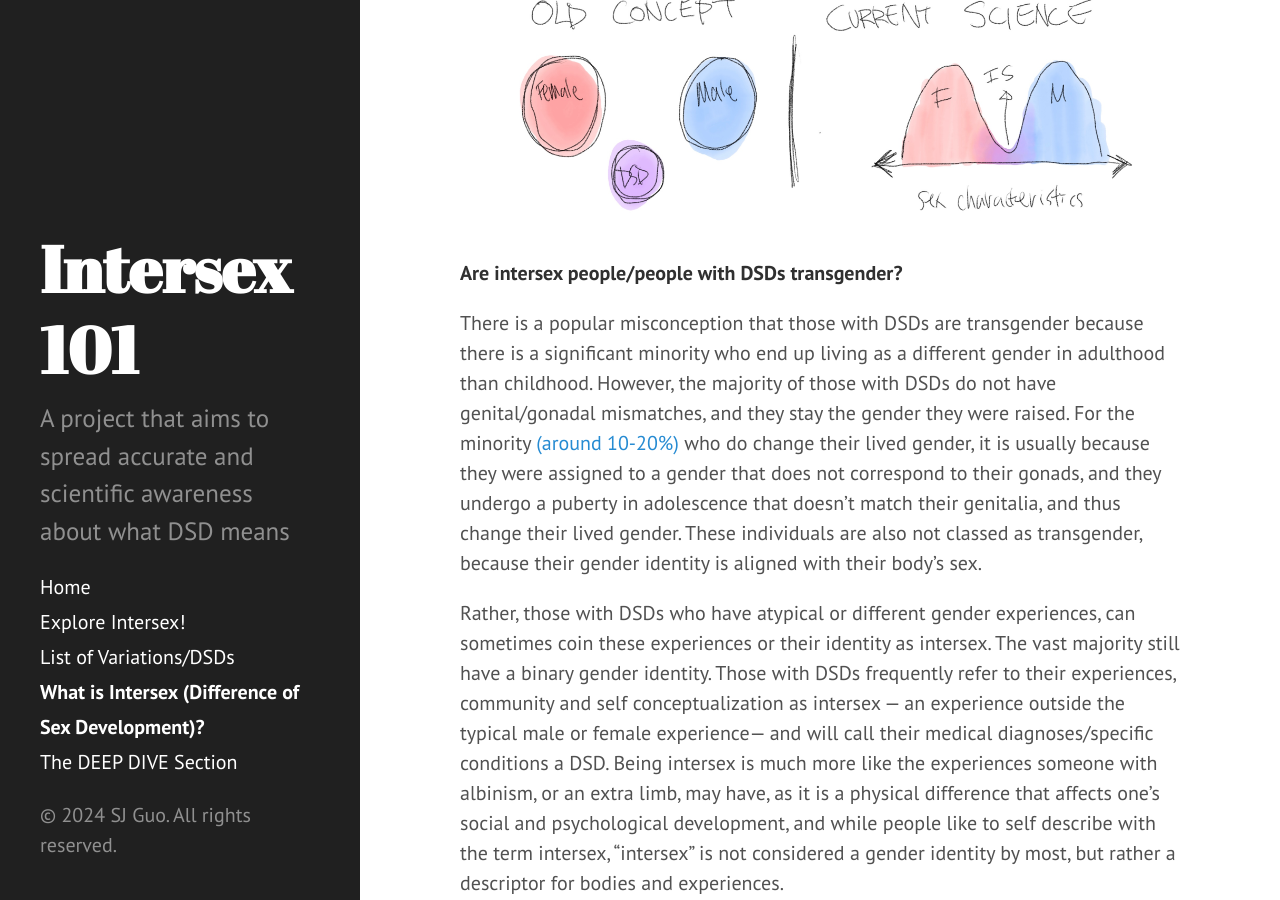
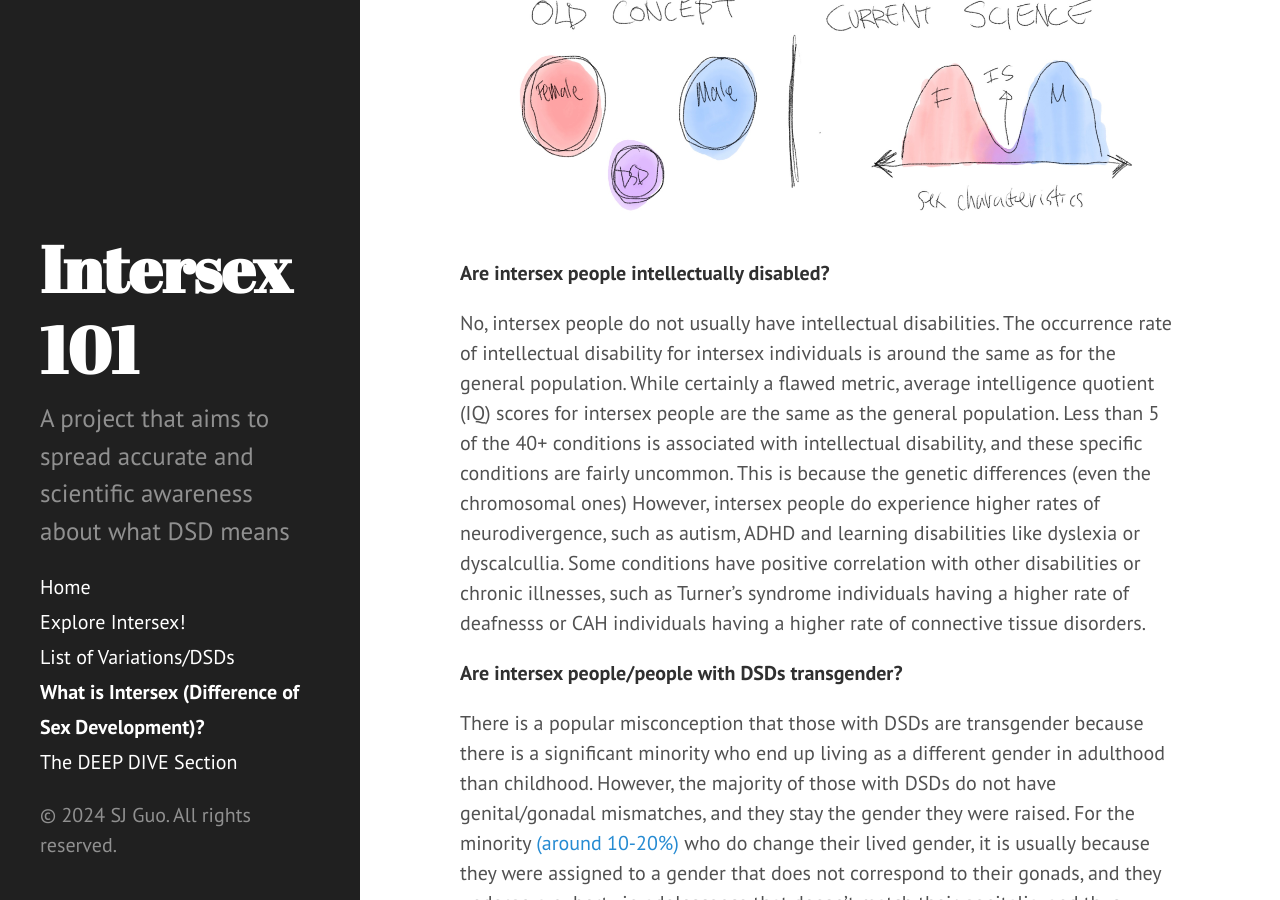
Before and after one commit to mintyfresh8188/intersex101, a Jekyll site: the page built from 01_INTRO_TO_INTERSEX.md, in a window 1280 px wide and 900 px high, scrolled down 14124 px. Built offline with Jekyll 4.4.1, drawn with Linux system fonts in a browser that asks for light colours; Markdown is read by kramdown in place of the engine named in the settings; grey boxes are pictures that could not be loaded.

Commit message:
change faq

```diff
--- a/01_INTRO_TO_INTERSEX.md
+++ b/01_INTRO_TO_INTERSEX.md
@@ -134,6 +134,10 @@ We used to think that those with DSDs were another category separate from male a
 
 ![](/IMG_0079.jpg)
 
+**Are intersex people intellectually disabled?**
+
+No, intersex people do not usually have intellectual disabilities. The occurrence rate of intellectual disability for intersex individuals is around the same as for the general population. While certainly a flawed metric, average intelligence quotient (IQ) scores for intersex people are the same as the general population. Less than 5 of the 40+ conditions is associated with intellectual disability, and these specific conditions are fairly uncommon. This is because the genetic differences (even the chromosomal ones) However, intersex people do experience higher rates of neurodivergence, such as autism, ADHD and learning disabilities like dyslexia or dyscalcullia. Some conditions have positive correlation with other disabilities or chronic illnesses, such as Turner's syndrome individuals having a higher rate of deafnesss or CAH individuals having a higher rate of connective tissue disorders.
+
 **Are intersex people/people with DSDs transgender?**
 
 There is a popular misconception that those with DSDs are transgender because there is a significant minority who end up living as a different gender in adulthood than childhood. However, the majority of those with DSDs do not have genital/gonadal mismatches, and they stay the gender they were raised. For the minority [(around 10-20%)](https://pubmed.ncbi.nlm.nih.gov/33246831/) who do change their lived gender, it is usually because they were assigned to a gender that does not correspond to their gonads, and they undergo a puberty in adolescence that doesn’t match their genitalia, and thus change their lived gender. These individuals are also not classed as transgender, because their gender identity is aligned with their body’s sex.
```
